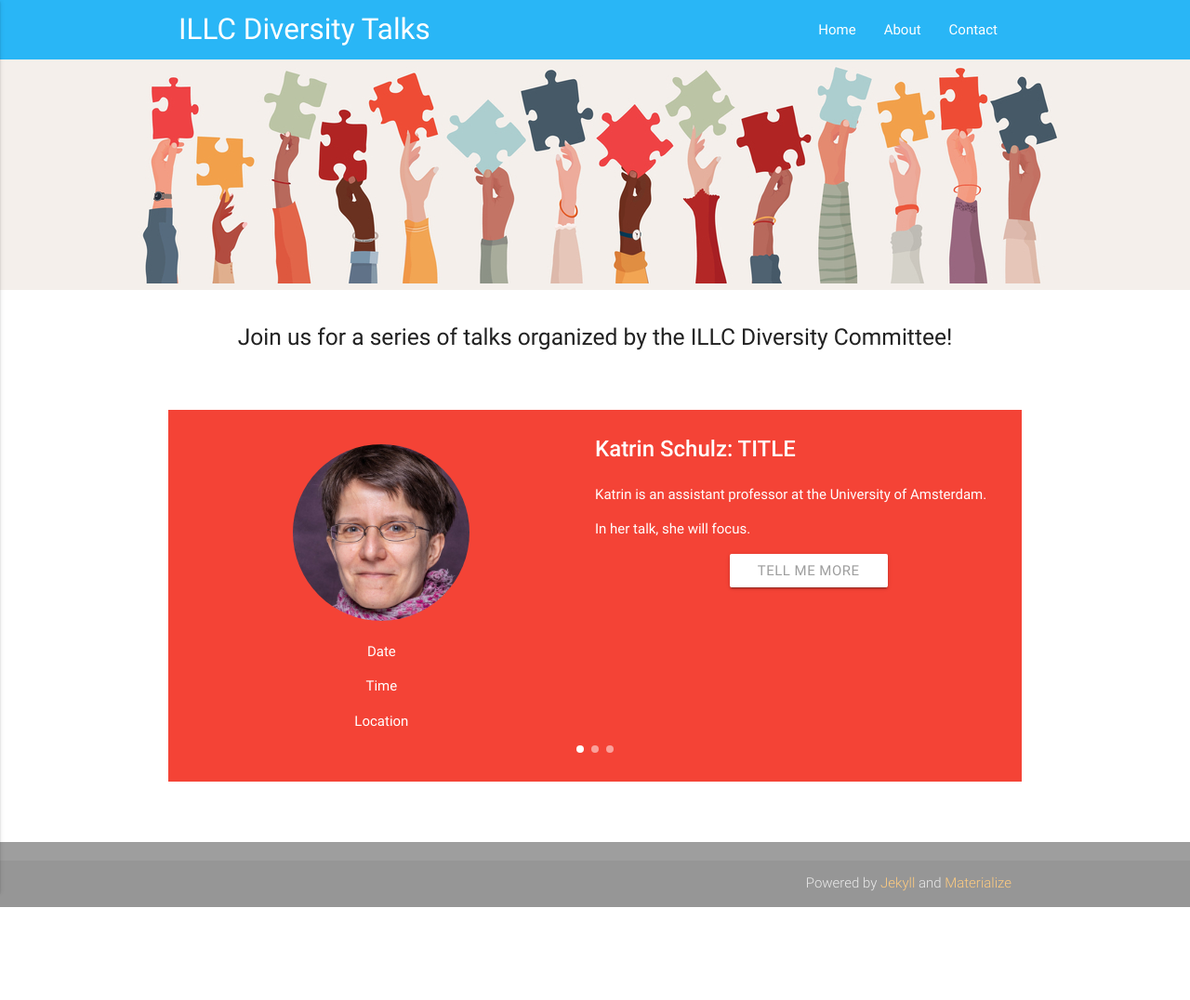
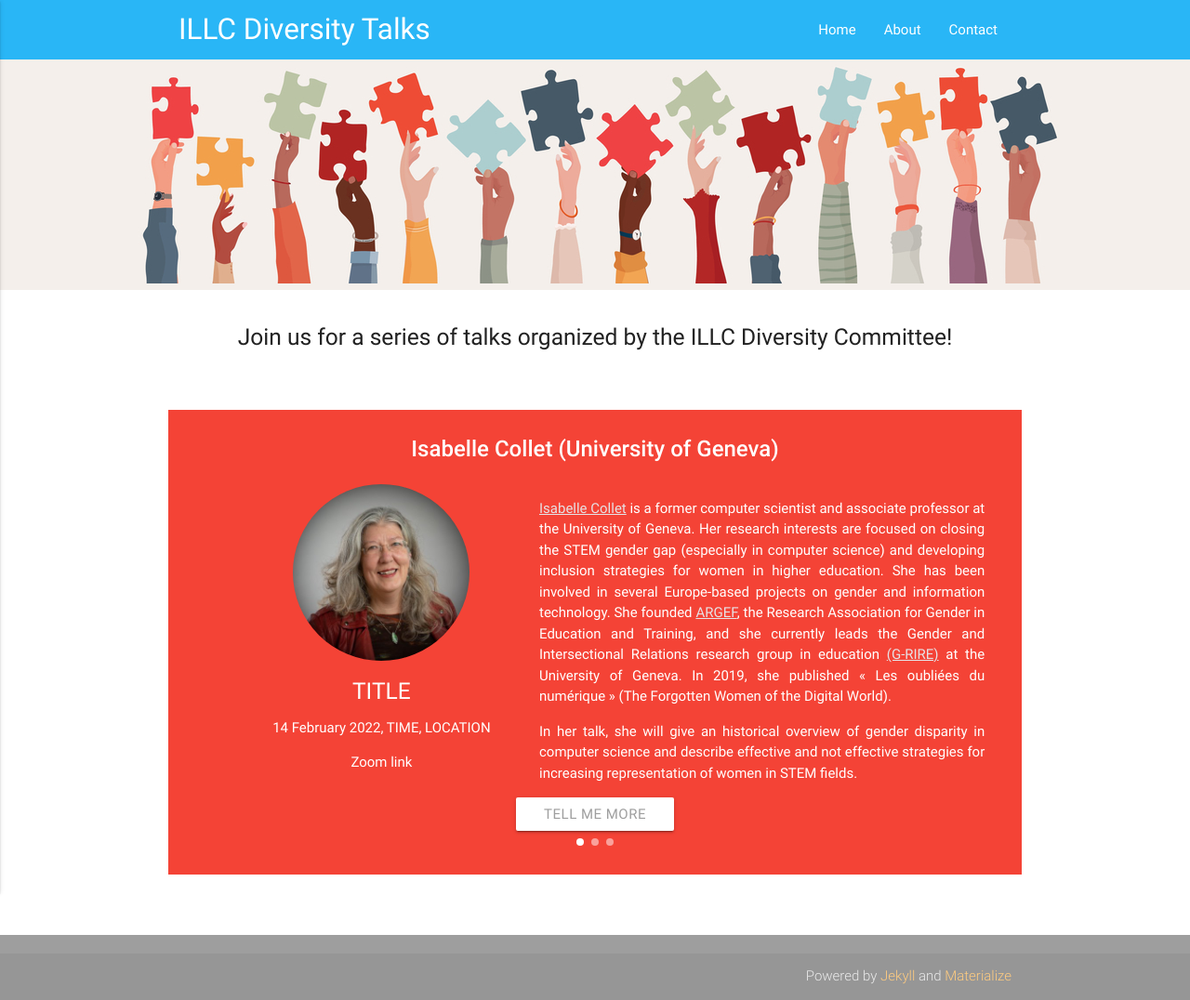
Before and after one commit to illc-diversity-talks/illc-diversity-talks.github.io, a Jekyll site: the page built from index.md, in a window 1280 px wide. Shown: the whole page at 93% size. Built offline with Jekyll 4.4.1, drawn with Linux system fonts in a browser that asks for light colours; before the commit the page ends 976 px from its top, so only the background shows below that.

Commit message:
go on github

```diff
--- a/_layouts/home.html
+++ b/_layouts/home.html
@@ -10,7 +10,7 @@
   flex: 1;
 }
 .cole-1-2:last-child {
-  margin-left: 20px;
+  margin-left: 40px;
 }
 </style>
 
@@ -30,78 +30,75 @@
     <div class="container last-post">
 		<div class="section">
 			<div class="row">
-				<div class="carousel carousel-slider" data-indicators="true" data-namespace="DIVcarouselcarousel-slider1" style="height: 400px;">
-					<div class="carousel-item red white-text" href="#one!" style="display: block class="materialboxed">
+				<div class="carousel carousel-slider" data-indicators="true" data-namespace="DIVcarouselcarousel-slider1" style="height: 500px;">
+					<div class="carousel-item red white-text" href="#two!" style="display: block class="materialboxed">
+					<h2>Isabelle Collet (University of Geneva)</h2>
 						<div class="grid">
 							<div class="col-1-2">
-							<p> </p>  <br>
 								<div class="content">
-								<img src="pictures/katrin.jpg" alt="Katrin" class="marginauto" width="190" height="auto" style="border-radius: 50%";>
-									<p>Date</p>
-									<p>Time</p>
-									<p>Location</p>
+								<img src="pictures/isabelle.jpg" alt="isabelle" class="marginauto" width="190" height="auto" style="border-radius: 50%";>
+								<h5> TITLE </h5>
+									<p>14 February 2022, TIME, LOCATION</p>
+									<p>Zoom link</p>
 								</div>
 							</div>
 							<div class="col-1-2">
 								<div class="content">
-									<div style="text-align: left">
-										<h2>Katrin Schulz: TITLE</h2>
-										<p>Katrin is an assistant professor at the University of Amsterdam.</p>
+									<div style="text-align: justify; margin-right: 40px; margin-left: -60px";>
+										<p><a style="color:#e6e2e5; text-decoration:underline" href="https://www.unige.ch/fapse/grire/equipe/isabelle-collet/" target="_blank" rel="noopener noreferrer ">Isabelle Collet</a> is a former computer scientist and associate professor at the University of Geneva. Her research interests are focused on closing the STEM gender gap (especially in computer science) and developing inclusion strategies for women in higher education. She has been involved in several Europe-based projects on gender and information technology.  She founded <a style="color:#e6e2e5; text-decoration:underline" href="https://www.argef.org/" target="_blank" rel="noopener noreferrer ">ARGEF</a>, the Research Association for Gender in Education and Training, and she currently leads the Gender and Intersectional Relations research group in education <a style="color:#e6e2e5; text-decoration:underline" href="https://www.unige.ch/fapse/grire/" target="_blank" rel="noopener noreferrer ">(G-RIRE)</a> at the University of Geneva. In 2019, she published « Les oubliées du numérique » (The Forgotten Women of the Digital World).  </p>
 
-										<p>In her talk, she will focus.</p>
+										<p>In her talk, she will give an historical overview of gender disparity in computer science and describe effective and not effective strategies for increasing representation of women in STEM fields.</p>
 									</div>
-									<a class="btn waves-effect white grey-text darken-text-2" href="/Katrin/" target="_blank" rel="noopener noreferrer"> Tell me more</a>
 								</div>
 							</div>
 						</div>
+						<a class="btn waves-effect white grey-text darken-text-2" href="/Isabelle/" target="_blank" rel="noopener noreferrer"> Tell me more</a>
 					</div>
-					<div class="carousel-item amber white-text" href="#two!" style="display: block class="materialboxed">
+					<div class="carousel-item green white-text" href="#three!" style="display: block class="materialboxed">
+					<h2>Ludo Waltman (Leiden University)</h2>
 						<div class="grid">
 							<div class="col-1-2">
-							<p> </p>  <br>
 								<div class="content">
-								<img src="pictures/isabelle.jpg" alt="Katrin" class="marginauto" width="190" height="auto" style="border-radius: 50%";>
-									<p>Date</p>
-									<p>Time</p>
-									<p>Location</p>
+								<img src="pictures/ludo.jpg" alt="Ludo" class="marginauto" width="190" height="auto" style="border-radius: 50%";>
+								<h5> TITLE </h5>
+									<p>19 April 2022, TIME, LOCATION</p>
+									<p>Zoom link</p>
 								</div>
 							</div>
 							<div class="col-1-2">
 								<div class="content">
-									<div style="text-align: left">
-										<h2>Isabelle Collette: TITLE</h2>
-										<p>Isabelle is </p>
+									<div style="text-align: justify; margin-right: 40px; margin-left: -60px">
+										<p>Ludo Waltman is professor of Quantitative Science Studies and deputy director at the Centre for Science and Technology Studies (CWTS) at Leiden University. Ludo leads the <a style="color:#e6e2e5; text-decoration:underline" href="https://www.cwts.nl/research/research-groups/quantitative-science-studiesresearch " target="_blank" rel="noopener noreferrer ">Quantitative Science Studies (QSS)</a> group at CWTS. The QSS group does research in the fields of bibliometrics and scientometrics, with a special emphasis on applications in research management and science policy. Together with his colleague Nees Jan van Eck, Ludo has developed two software tools for the analysis and visualization of bibliometric networks: <a style="color:#e6e2e5; text-decoration:underline" href="https://www.vosviewer.com/" target="_blank" rel="noopener noreferrer ">VOSviewer</a> and <a style="color:#e6e2e5; text-decoration:underline" href="https://www.citnetexplorer.nl/" target="_blank" rel="noopener noreferrer ">CitNetExplorer</a>. Ludo is coordinator of the <a style="color:#e6e2e5; text-decoration:underline" href="https://www.leidenranking.com/" target="_blank" rel="noopener noreferrer ">CWTS Leiden Ranking</a>, a bibliometric ranking of major universities worldwide. In addition, Ludo serves as Editor-in-Chief of 'Quantitative Science Studies'.</p>
 
-										<p>In her talk, she will focus.</p>
+										<p>In his talk, he will describe how informetric research and methods allow for a better understanding of diversity in science.</p>
 									</div>
-									<a class="btn waves-effect white grey-text darken-text-2" href="/Isabelle/" target="_blank" rel="noopener noreferrer"> Tell me more</a>
 								</div>
 							</div>
 						</div>
+					<a class="btn waves-effect white grey-text darken-text-2" href="/Ludo/" target="_blank" rel="noopener noreferrer"> Tell me more</a>
 					</div>
-					<div class="carousel-item green white-text" href="#three!" style="display: block class="materialboxed">
+					<div class="carousel-item orange white-text" href="#one!" style="display: block class="materialboxed">
+					<h2>TBA </h2>
 						<div class="grid">
 							<div class="col-1-2">
-							<p> </p>  <br>
 								<div class="content">
-								<img src="pictures/ludo.jpg" alt="Ludo" class="marginauto" width="190" height="auto" style="border-radius: 50%";>
-									<p>Date</p>
-									<p>Time</p>
-									<p>Location</p>
+								<img src="pictures/image.png" alt="" class="marginauto" width="190" height="auto" style="border-radius: 50%";>
+								<h5> TITLE </h5>
+									<p>DAY, TIME, LOCATION</p>
+									<p>Zoom link</p>
 								</div>
 							</div>
 							<div class="col-1-2">
 								<div class="content">
-									<div style="text-align: left">
-										<h2>Ludo Waltman: TITLE</h2>
-										<p>Ludo is </p>
+									<div style="text-align: justify; margin-right: 40px; margin-left: -60px">
+										<p> </p>
 
-										<p>In his talk, he will focus.</p>
+										<p></p>
 									</div>
-									<a class="btn waves-effect white grey-text darken-text-2" href="/Ludo/" target="_blank" rel="noopener noreferrer"> Tell me more</a>
 								</div>
 							</div>
 						</div>
+						<a class="btn waves-effect white grey-text darken-text-2" href="/" target="_blank" rel="noopener noreferrer"> Tell me more</a>
 					</div>
 					</div>
 			<ul class="indicators"><li class="indicator-item"></li><li class="indicator-item"></li><li class="indicator-item"></li><li class="indicator-item"></li></ul></div>
```
Also changed, not shown: _posts/2022-04-19-ludo.md (+3 -3 lines), index.md (+0 -2 lines), pictures/image.png (added).
